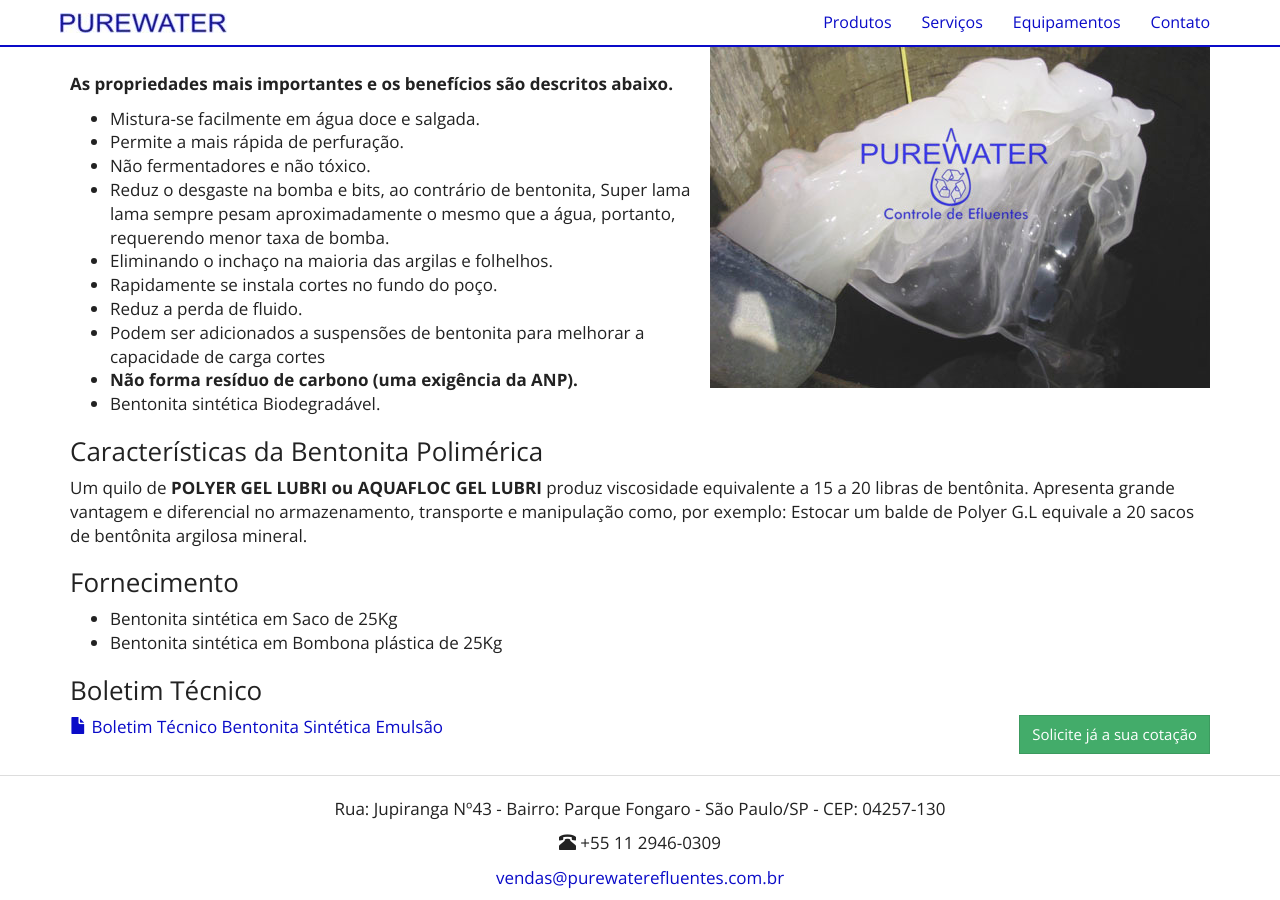
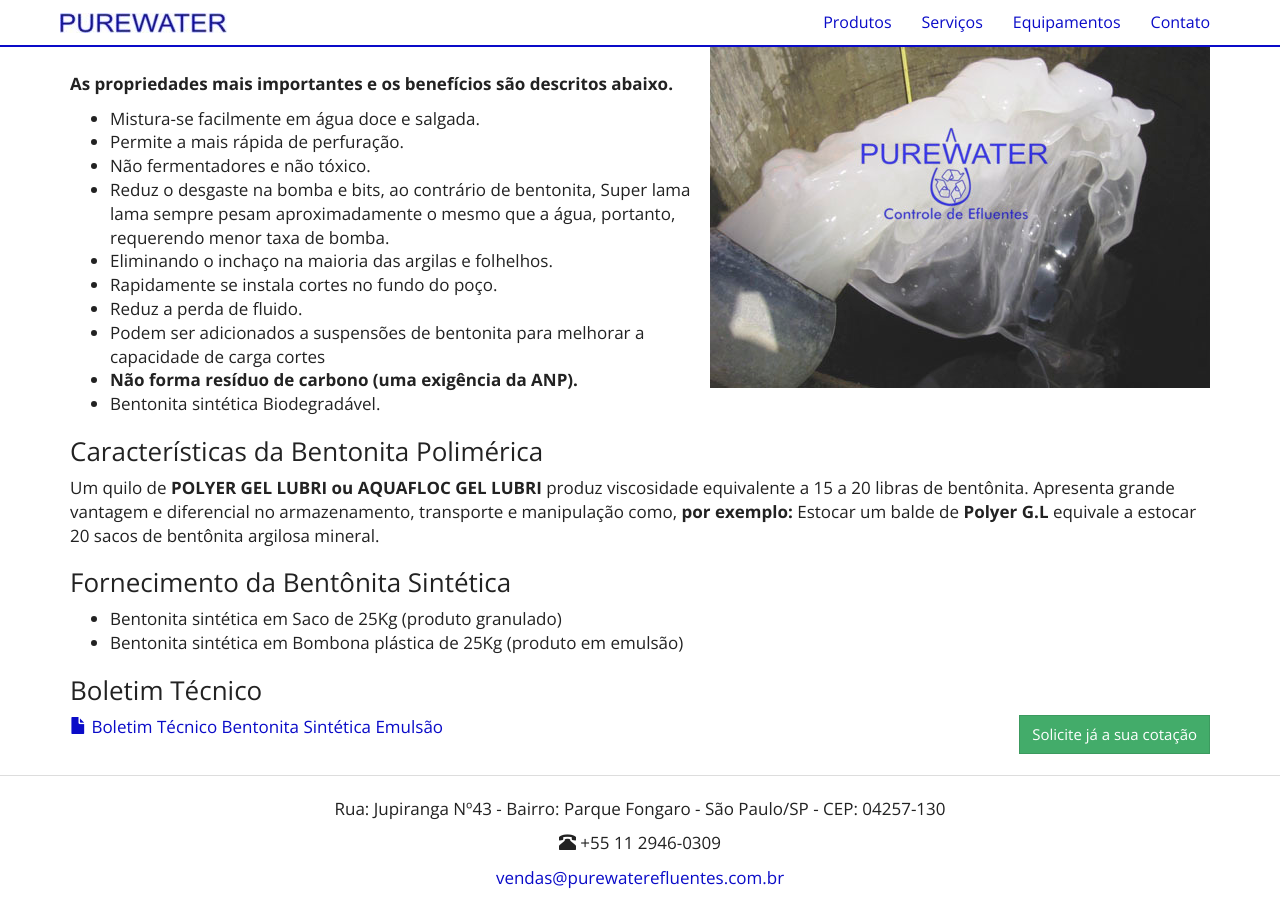
Before and after one commit to purewaterefluentes/purewaterefluentes.github.io, a Jekyll site: the page built from produtos/lubrificante-perfuracao-pocos.md, in a window 1280 px wide and 900 px high, scrolled down 618 px. Built offline with Jekyll 4.4.1, drawn with Linux system fonts in a browser that asks for light colours; nearby versions of some CDN libraries; library files that are not in the unit come from our copies.

Commit message:
Update lubrificante-perfuracao-pocos.md

```diff
--- a/produtos/lubrificante-perfuracao-pocos.md
+++ b/produtos/lubrificante-perfuracao-pocos.md
@@ -31,12 +31,12 @@
 ### Características da Bentonita Polimérica
 
 Um quilo de **POLYER GEL LUBRI ou AQUAFLOC GEL LUBRI** produz viscosidade equivalente a 15 a 20 libras de bentônita.
-Apresenta grande vantagem e diferencial no armazenamento, transporte e manipulação como, por exemplo: Estocar um balde de Polyer G.L equivale a 20 sacos de bentônita argilosa mineral.
+Apresenta grande vantagem e diferencial no armazenamento, transporte e manipulação como, **por exemplo:** Estocar um balde de **Polyer G.L** equivale a estocar 20 sacos de bentônita argilosa mineral.
 
-### Fornecimento
+### Fornecimento da Bentônita Sintética
 
-- Bentonita sintética em Saco de 25Kg
-- Bentonita sintética em Bombona plástica de 25Kg
+- Bentonita sintética em Saco de 25Kg (produto granulado)
+- Bentonita sintética em Bombona plástica de 25Kg (produto em emulsão)
 
 ### Boletim Técnico
 
```
